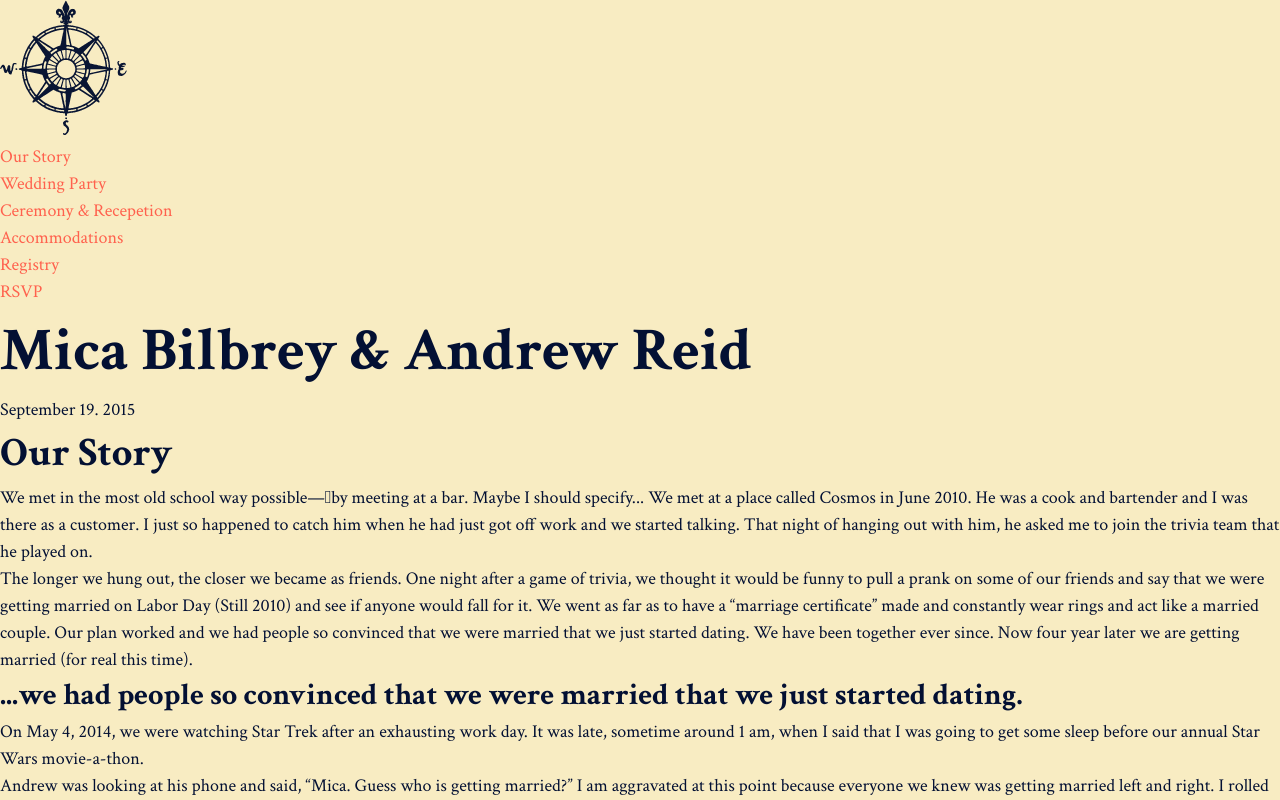
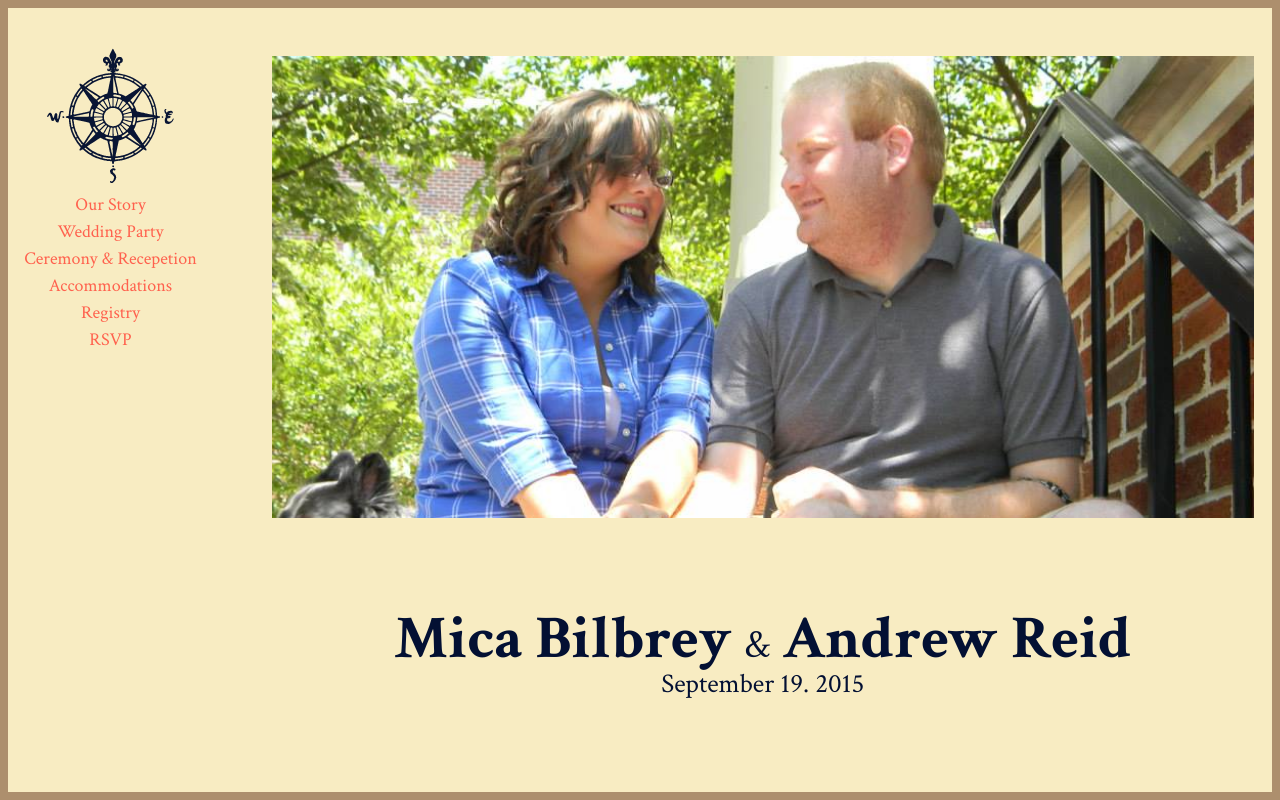
Before and after one commit to danielcreid/mica-andrew, a website: page index.html in a window 1280 px wide. Shown: the top 800 px of the page. Drawn offline with Linux system fonts and the light colour scheme.

Commit message:
Site layout and intro styling

```diff
--- a/index.html
+++ b/index.html
@@ -11,8 +11,9 @@
     <link href="http://fonts.googleapis.com/css?family=Crimson+Text:400,400italic,700,700italic" rel="stylesheet" type="text/css">
 </head>
 <body>
-    <nav>
-        <a href="#intro"><img src="/images/logo.png" alt="logo"></a>
+    <div class="main-wrap">
+        <nav class="nav">
+            <a href="#intro"><img src="images/logo.png" alt="logo"></a>
             <ul>
                 <li><a href="#our-story">Our Story</a></li>
                 <li><a href="#wedding-party">Wedding Party</a></li>
@@ -23,18 +24,15 @@
             </ul>
         </nav>
 
-    <section id="intro">
-        <div>
-
-        </div>
-
-        <div>
-            <h1>Mica Bilbrey &amp; Andrew Reid</h1>
-            <p>September 19. 2015</p>
+        <section id="intro" class="section intro">
+            <div class="intro__banner"></div>
+            <div class="intro__text">
+                <h1 class="intro__header">Mica Bilbrey <span class="intro__amp">&amp;</span> Andrew Reid</h1>
+                <p class="intro__date">September 19. 2015</p>
             </div>
         </section>
 
-    <section id="our-story">
+        <section id="our-story"  class="section section--our-story">
             <div class="section-header">
                 <h2>Our Story</h2>
             </div>
@@ -47,7 +45,7 @@
             </div>
         </section>
 
-    <section id="wedding-party">
+        <section id="wedding-party" class="section wedding-party">
             <div class="section-header">
                 <h2>Wedding Party</h2>
             </div>
@@ -140,7 +138,7 @@
             </div>
         </section>
 
-    <section id="ceremony-reception">
+        <section id="ceremony-reception" class="section ceremony-reception">
             <div class="section-header">
                 <h2>Ceremony Reception</h2>
             </div>
@@ -149,7 +147,7 @@
             </div>
         </section>
 
-    <section id="accommodations">
+        <section id="accommodations" class="section accommodations">
             <div class="section-header">
                 <h2>Accommodations</h2>
             </div>
@@ -158,13 +156,13 @@
             </div>
         </section>
 
-    <section id="registry">
+        <section id="registry" class="section registry">
             <div class="section-header">
                 <h2>Registry</h2>
             </div>
         </section>
 
-    <section id="rsvp">
+        <section id="rsvp" class="section rsvp">
             <div class="section-header">
                 <h2>RSVP</h2>
             </div>
@@ -172,5 +170,6 @@
                 <div>Coming soon!</div>
             </div>
         </section>
+    </div>
 </body>
 </html>
--- /dev/null
+++ b/scss/_layout.scss
@@ -0,0 +1,83 @@
+$nav-width: 11.391rem;
+
+// Body border
+html:before,
+html:after,
+body:before,
+body:after {
+    position: fixed;
+    content: '';
+    background-color: get-color(brown);
+}
+
+html:before,
+body:before {
+    right: 0;
+    left: 0;
+    height: 0.444rem;
+}
+
+html:after,
+body:after {
+    top: 0;
+    bottom: 0;
+    width: 0.444rem;
+}
+
+html:before { top: 0; }
+html:after { right: 0; }
+body:before { bottom: 0; }
+body:after { left: 0; }
+
+body { padding: 0.444rem; }
+
+.main-wrap {
+    margin: 0.444rem auto;
+
+    @include mq($screen--medium) {
+        max-width: $screen--medium;
+    }
+
+    @include mq($screen--large) {
+        max-width: $screen--large;
+    }
+}
+
+.nav {
+    @include mq($screen--small) {
+        position: fixed;
+        top: 0.444rem + $gutter--small;
+        width: $nav-width;
+        text-align: center;
+    }
+
+    @include mq($screen--medium) {
+        top: 0.444rem + $gutter--medium;
+    }
+
+    @include mq($screen--large) {
+        top: 0.444rem + $gutter--large;
+    }
+}
+
+.section {
+    padding-left: $gutter--small;
+    padding-right: $gutter--small;
+
+    @include mq($screen--small) {
+        margin-left: $nav-width + $gutter--small;
+    }
+
+    @include mq($screen--medium) {
+        margin-left: $nav-width + $gutter--medium;
+
+        &.intro { padding-top: $gutter--medium; }
+        &.rsvp { padding-bottom: $gutter--medium; }
+    }
+
+    @include mq($screen--large) {
+        margin-left: $nav-width + $gutter--large;
+        &.intro { padding-top: $gutter--large; }
+        &.rsvp { padding-bottom: $gutter--large; }
+    }
+}
--- a/scss/_presets.scss
+++ b/scss/_presets.scss
@@ -65,10 +65,9 @@ blockquote {
 ul,
 ol { list-style: none; }
 
-h1,
+
 h2,
-h3,
-h4 { font-weight: 700; }
+h3 { font-weight: 400; }
 
 h1 { font-size: 3.375rem; }
 
@@ -79,4 +78,5 @@ h3 { font-size: 1.5rem; }
 blockquote {
     font-size: 1.688rem;
     font-weight: 700;
+    font-style: italic;
 }
--- a/scss/_variables.scss
+++ b/scss/_variables.scss
@@ -80,6 +80,14 @@ $color-map: (
 //
 ////////////////////////////////////////////////////////////////////////////////
 
+$screen--small: 768px;
+$screen--medium: 1024px;
+$screen--large: 1280px;
+
+$gutter--small: 1rem;
+$gutter--medium: 1.5rem;
+$gutter--large: 2.25rem;
+
 $base-font-family: 'Crimson Text', serif;
 $base-font-weight: 400;
 $base-font-style: normal;
--- a/scss/import.scss
+++ b/scss/import.scss
@@ -1,7 +1,17 @@
-@import "functions";
-@import "variables";
-@import "placeholders";
-@import "mixins";
-@import "normalize";
-@import "presets";
-@import "utilities";
+@import 'functions';
+@import 'variables';
+@import 'placeholders';
+@import 'mixins';
+@import 'normalize';
+@import 'presets';
+@import 'utilities';
+
+@import 'layout';
+
+@import 'pages/intro';
+@import 'pages/our-story';
+@import 'pages/wedding-party';
+@import 'pages/ceremony-reception';
+@import 'pages/accommodations';
+@import 'pages/registry';
+@import 'pages/rsvp';
--- /dev/null
+++ b/scss/pages/_intro.scss
@@ -0,0 +1,58 @@
+.intro {
+    text-align: center;
+
+    &__banner {
+        height: 11.391rem;
+        background: url('images/banner.jpg') 0 0 no-repeat;
+        background-size: cover;
+
+        @include mq(601px) {
+            height: 17.086rem;
+        }
+
+        @include mq($screen--medium) {
+        }
+
+        @include mq($screen--medium) {
+            height: 25.629rem;
+        }
+    }
+
+    &__text {
+        padding-top: 2.25rem;
+        padding-bottom: 2.25rem;
+
+        @include mq($screen--medium) {
+            padding-top: 3.375rem;
+            padding-bottom: 3.375rem;
+        }
+
+        @include mq($screen--large) {
+            padding-top: 5.063rem;
+            padding-bottom: 5.063rem;
+        }
+    }
+
+    &__header {
+        line-height: 1;
+    }
+
+    &__amp {
+        display: block;
+        margin-bottom: 8px;
+        font-size: 2.25rem;
+        font-weight: 400;
+        line-height: 0.667;
+
+        @include mq($screen--medium) {
+            display: inline;
+            margin-bottom: 0;
+        }
+    }
+
+    &__date {
+        font-size: 1.5rem;
+        font-weight: 400;
+        line-height: 1;
+    }
+}
```
Also changed, not shown: images/banner.jpg (added), scss/pages/_accommodations.scss (added), scss/pages/_ceremony-reception.scss (added), scss/pages/_our-story.scss (added), scss/pages/_registry.scss (added), scss/pages/_rsvp.scss (added), scss/pages/_wedding-party.scss (added), styles.css, 1 other file. Lines whose indentation alone changed are shown as unchanged.
